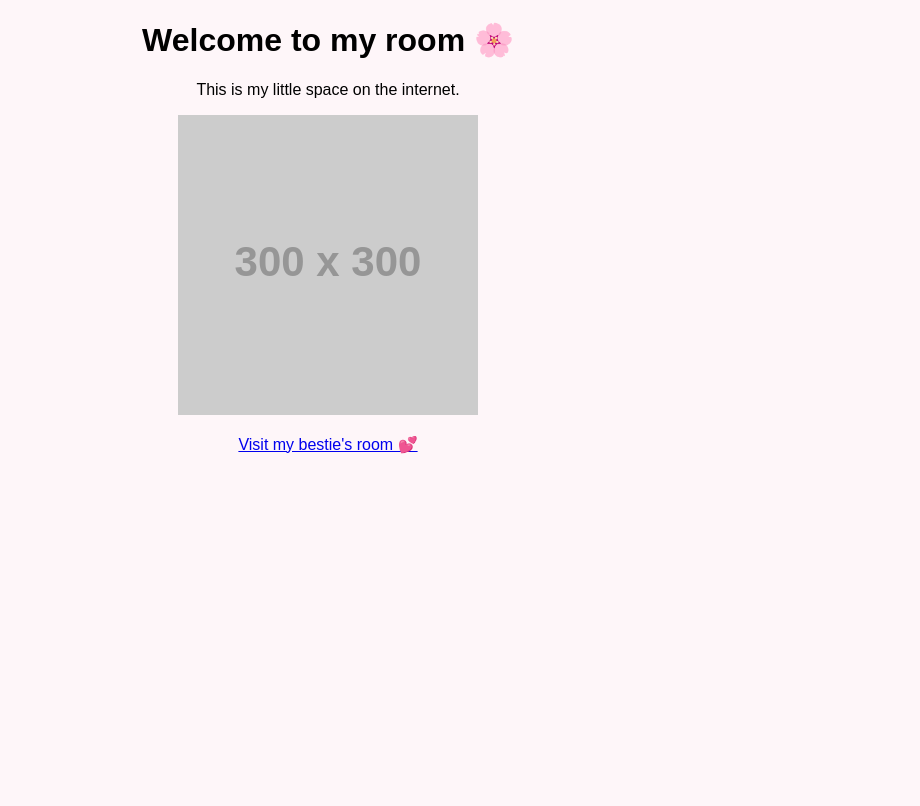
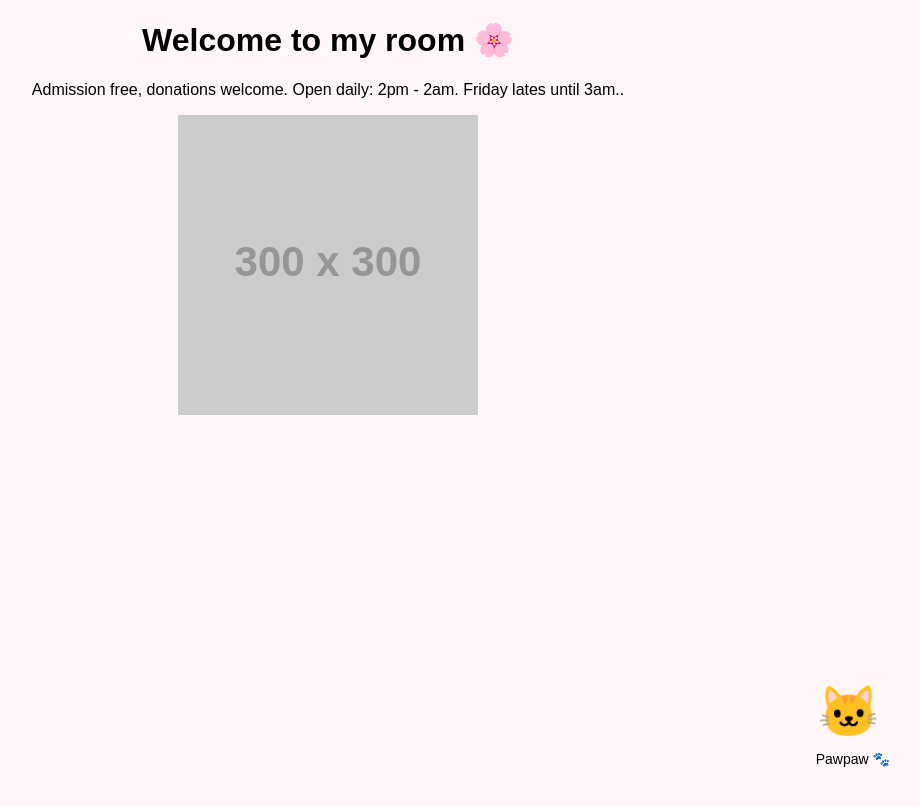
Before and after one commit to ivyivyes/ivyivyes, a plain HTML site: page index.html in a window 1280 px wide. Shown: the whole page, without its empty margins (312-1232 px from the left). Drawn offline with Linux system fonts and the light colour scheme; placeholder pictures from the web are drawn by us.

Commit message:
Update index.html

```diff
--- a/index.html
+++ b/index.html
@@ -4,18 +4,24 @@
   <title>Ivy's Room</title>
 </head>
 
-<body style="background-color: #fef6f9; text-align: center; font-family: sans-serif;">
+<body style="background-color: #fef6f9; text-align: center; font-family: sans-serif; position: relative; height: 100vh;">
 
   <h1>Welcome to my room 🌸</h1>
 
-  <p>This is my little space on the internet.</p>
+  <p>Admission free, donations welcome. Open daily: 2pm - 2am. Friday lates until 3am..</p>
 
   <img src="https://via.placeholder.com/300" />
 
-  <p>
-    <a href="https://eveneveno.github.io/lnxu/moodboard.html">
-      Visit my bestie's room 💕
-    </a>
+  <!-- Pawpaw 🐱 -->
+  <a href="https://eveneveno.github.io/lnxu/moodboard.html"
+     style="position:absolute; bottom:80px; right:80px; font-size:50px; text-decoration:none; transition: transform 0.2s;"
+     onmouseover="this.style.transform='scale(1.2)'"
+     onmouseout="this.style.transform='scale(1)'">
+    🐱
+  </a>
+
+  <p style="position:absolute; bottom:40px; right:70px; font-size:14px;">
+    Pawpaw 🐾
   </p>
 
 </body>
```
